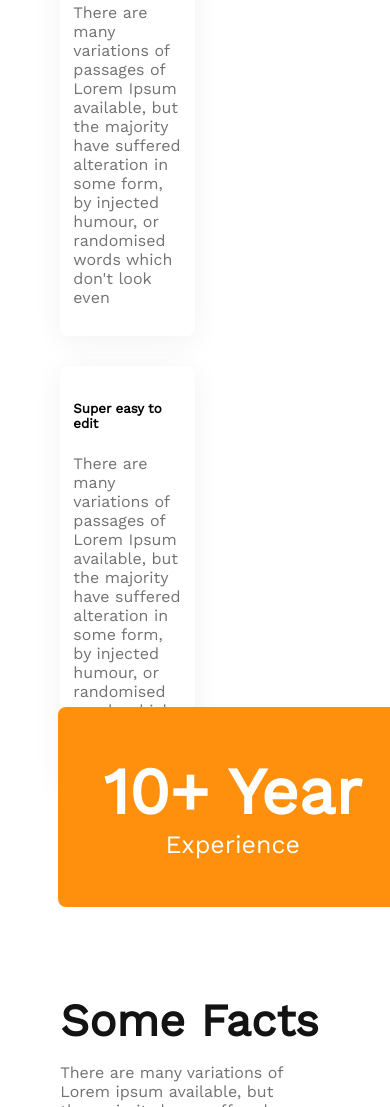
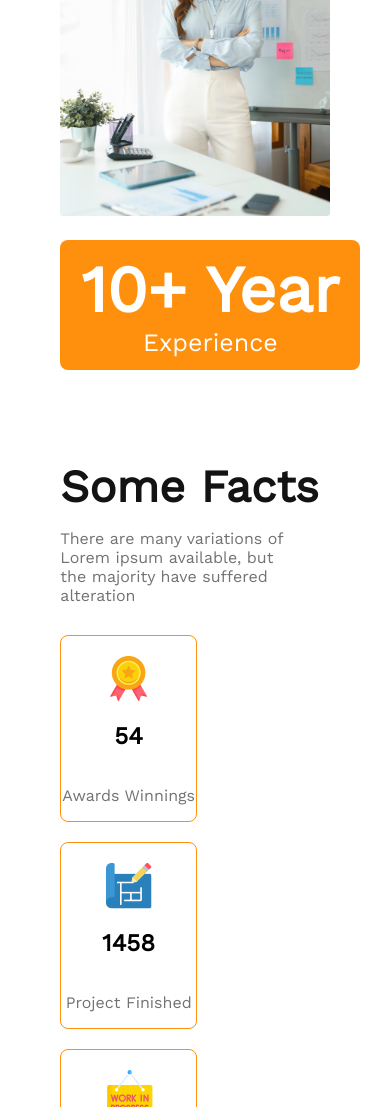
Before and after one commit to rahaman-rifat/G3-Architects, a plain HTML site: page index.html in a window 390 px wide. Shown: the part 3617-4724 px from the top of the page. Drawn offline with nearby package versions, Linux system fonts and the light colour scheme.

Commit message:
Responsive edited-1

```diff
--- a/Css-file/index.css
+++ b/Css-file/index.css
@@ -212,12 +212,17 @@ article h5{
         flex-direction: column;
         gap: 20px;
     }
-    .architect-photo-div img{
-        width: 50%;
-        height: ;
+    .enjoyable-feature-information{
+        width: 100%;
     }
-    .feature-loved{
-        display: ;
+    .architect-photo-div{
+        width: 100%;
+    }
+    .button-2{
+        position: static;
+        width: 300px;
+        height: 130px;
+        margin-top: 20px;
     }
 }
 /* Some facts styles */
```
